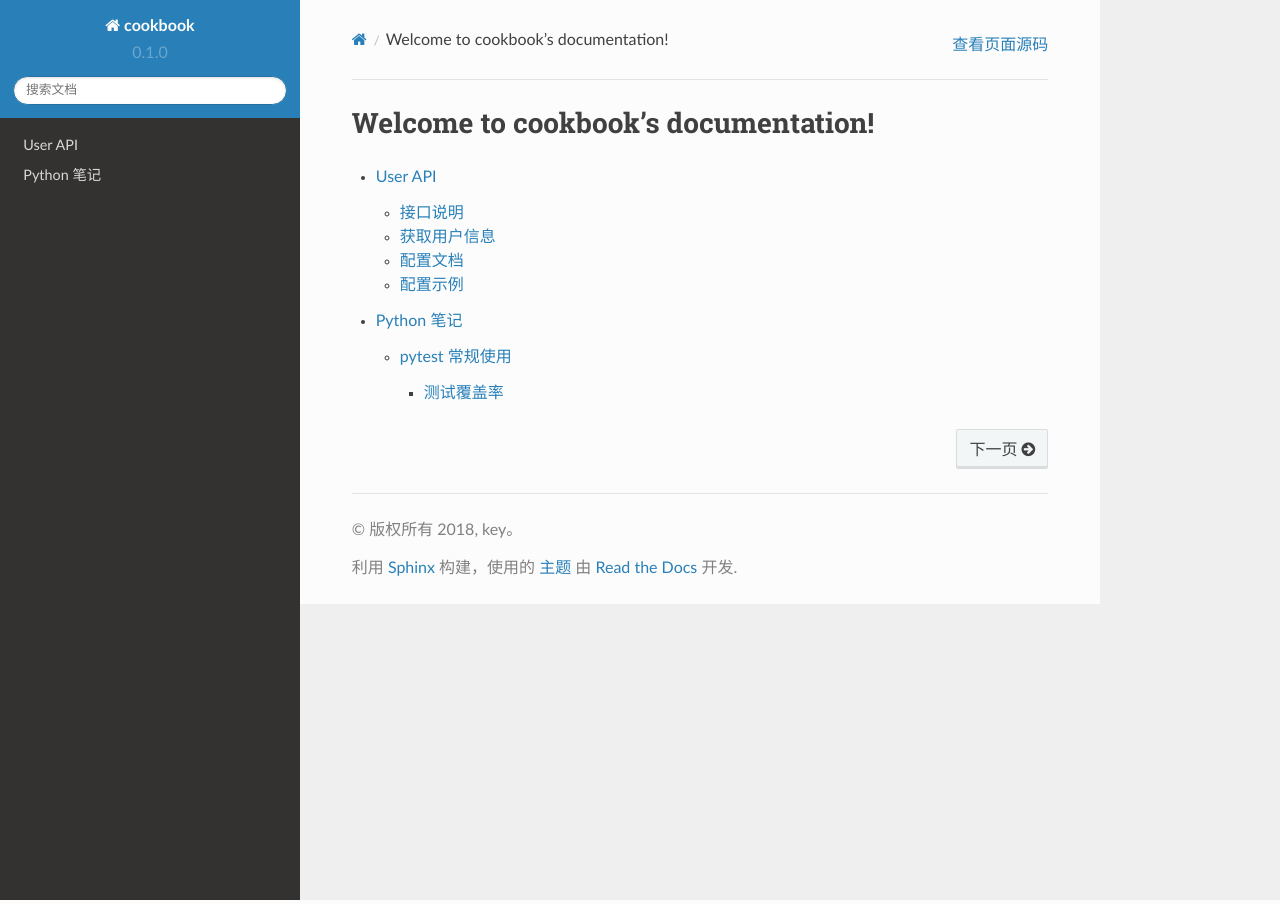
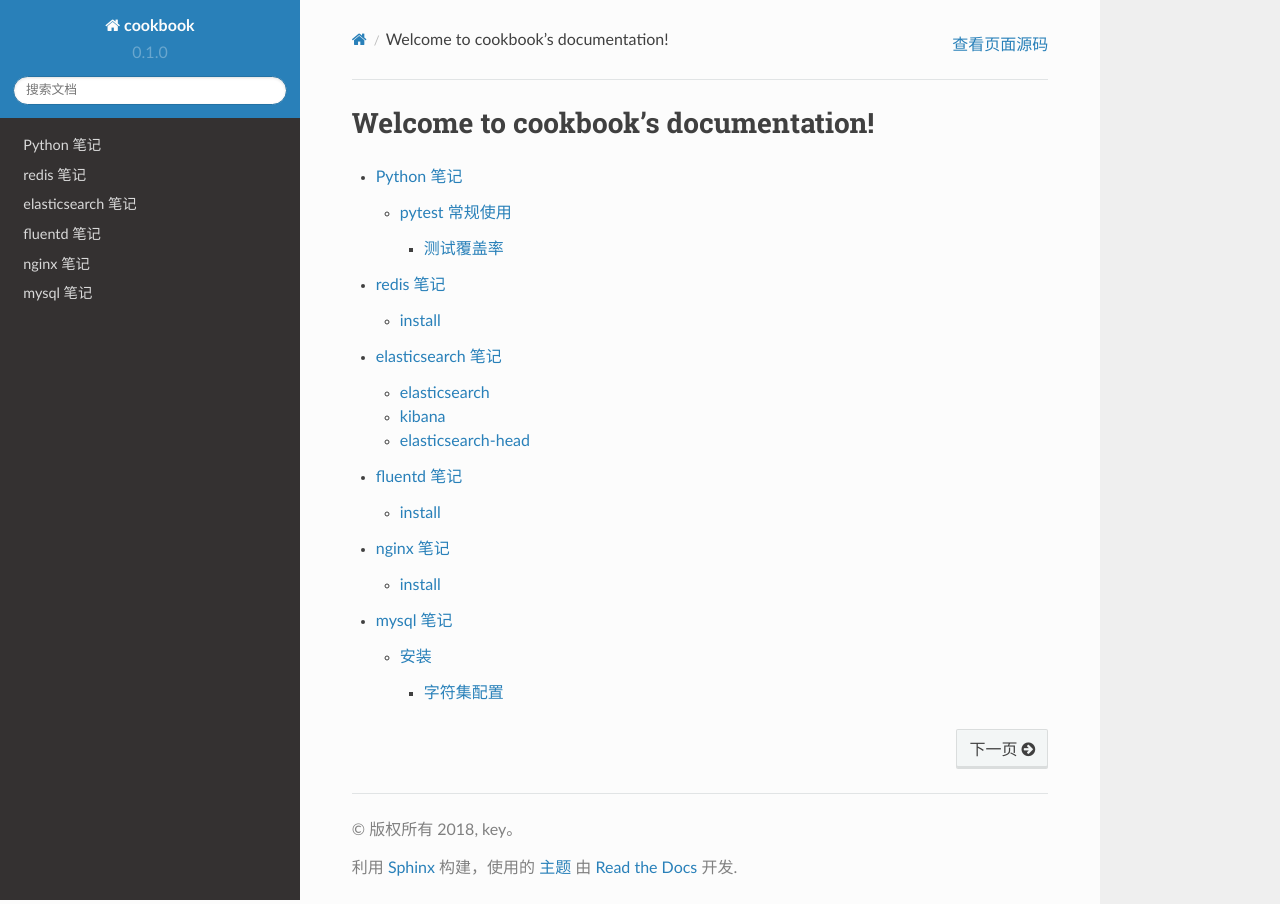
Before and after one commit to lossme/cookbook, a Sphinx documentation site: the page built from docs/source/index.rst, in a window 1280 px wide. Built offline with Sphinx 7.4.7 and the Read the Docs theme 2.0.0, drawn with Linux system fonts in a browser that asks for light colours.

Commit message:
添加一些常用工具笔记

````diff
--- a/docs/source/conf.py
+++ b/docs/source/conf.py
@@ -31,7 +31,11 @@
 # Add any Sphinx extension module names here, as strings. They can be
 # extensions coming with Sphinx (named 'sphinx.ext.*') or your custom
 # ones.
-extensions = []
+
+# pip install sphinx-markdown-tables 添加md表格支持
+extensions = [
+    'sphinx_markdown_tables',
+]
 
 # Add any paths that contain templates here, relative to this directory.
 templates_path = ['_templates']
@@ -167,13 +171,8 @@ texinfo_documents = [
 ]
 
 
-# md 格式支持
-# pip install recommonmark 不支持表格
+# md 格式支持(表格需要插件支持)
+# pip install recommonmark
 source_parsers = {
     '.md': 'recommonmark.parser.CommonMarkParser',
 }
-
-# pip install sphinx-markdown-tables 添加md表格支持
-extensions = [
-    'sphinx_markdown_tables',
-]
--- /dev/null
+++ b/docs/source/elasticsearch/index.rst
@@ -0,0 +1,9 @@
+.. _elasticsearch_contents:
+
+elasticsearch 笔记
+==================
+
+.. toctree::
+   :maxdepth: 2
+
+   install
--- /dev/null
+++ b/docs/source/fluentd/index.rst
@@ -0,0 +1,9 @@
+.. _fluentd_contents:
+
+fluentd 笔记
+============
+
+.. toctree::
+   :maxdepth: 2
+
+   install
--- a/docs/source/index.rst
+++ b/docs/source/index.rst
@@ -11,5 +11,9 @@ Welcome to cookbook's documentation!
 
 .. toctree::
 
-   userapi/index
    python/index
+   redis/index
+   elasticsearch/index
+   fluentd/index
+   nginx/index
+   mysql/index
--- /dev/null
+++ b/docs/source/mysql/index.rst
@@ -0,0 +1,9 @@
+.. _mysql_contents:
+
+mysql 笔记
+==========
+
+.. toctree::
+   :maxdepth: 2
+
+   install
--- /dev/null
+++ b/docs/source/nginx/index.rst
@@ -0,0 +1,9 @@
+.. _nginx_contents:
+
+nginx 笔记
+==========
+
+.. toctree::
+   :maxdepth: 2
+
+   install
--- /dev/null
+++ b/docs/source/redis/index.rst
@@ -0,0 +1,9 @@
+.. _redis_contents:
+
+redis 笔记
+==========
+
+.. toctree::
+   :maxdepth: 2
+
+   install
--- a/docs/source/userapi/api.md
+++ /dev/null
@@ -1,11 +0,0 @@
-## 接口说明
-
-## 获取用户信息
-
-- 接口地址: **`/user`**
-- 类型: **`POST`**
-- 请求参数：
-
-| 参数     | 类型    | 说明   |
-| ----     | ----    | ----   |
-| user_id  | string  | 用户id |
--- a/docs/source/userapi/config.md
+++ /dev/null
@@ -1,11 +0,0 @@
-## 配置文档
-
-## 配置示例
-
-```sh
-host=127.0.0.1
-port=3306
-user=root
-password=root
-charset=utf8mb4
-```
--- a/docs/source/userapi/index.rst
+++ /dev/null
@@ -1,10 +0,0 @@
-.. _user_api_contents:
-
-User API
-========
-
-.. toctree::
-   :maxdepth: 2
-
-   api
-   config
````
Also changed, not shown: docs/source/elasticsearch/install.md (added, +37 -0 lines), docs/source/fluentd/install.md (added, +12 -0 lines), docs/source/mysql/install.md (added, +26 -0 lines), docs/source/nginx/install.md (added, +9 -0 lines), docs/source/redis/install.md (added, +7 -0 lines).
